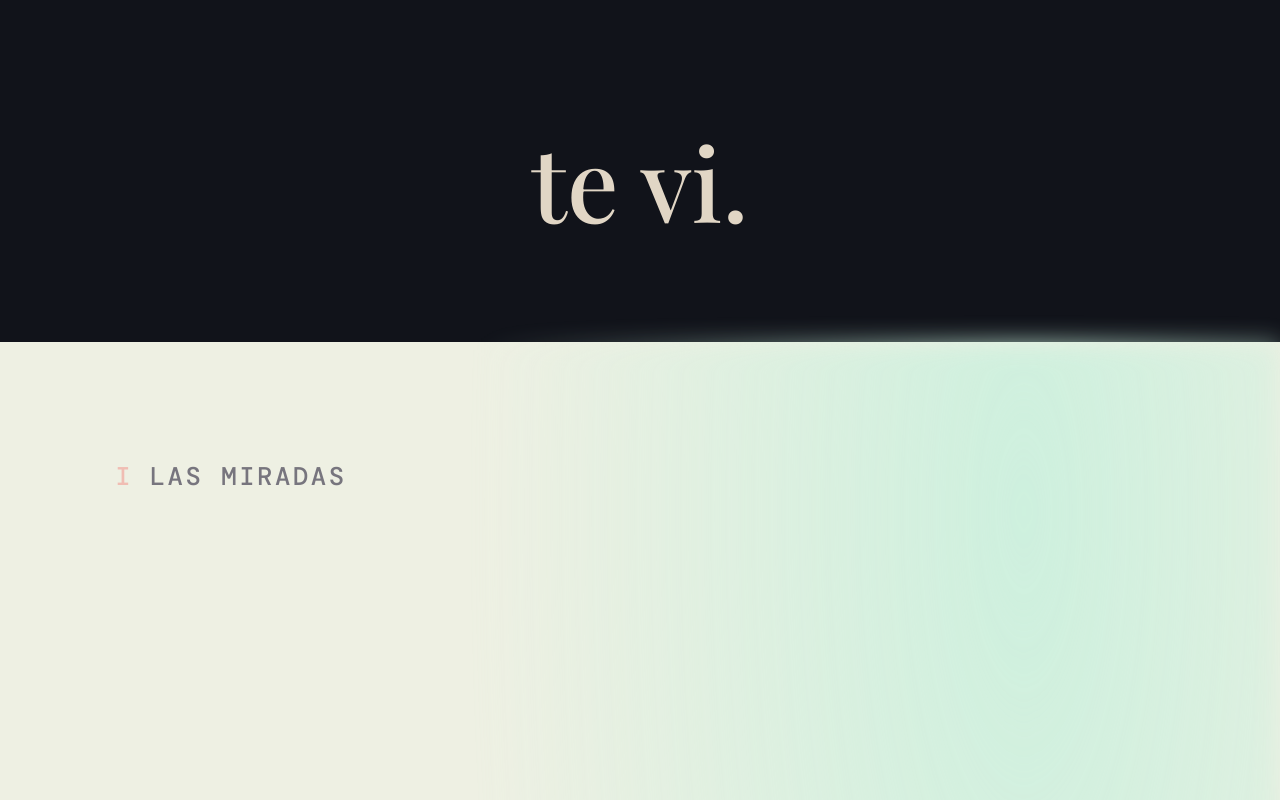
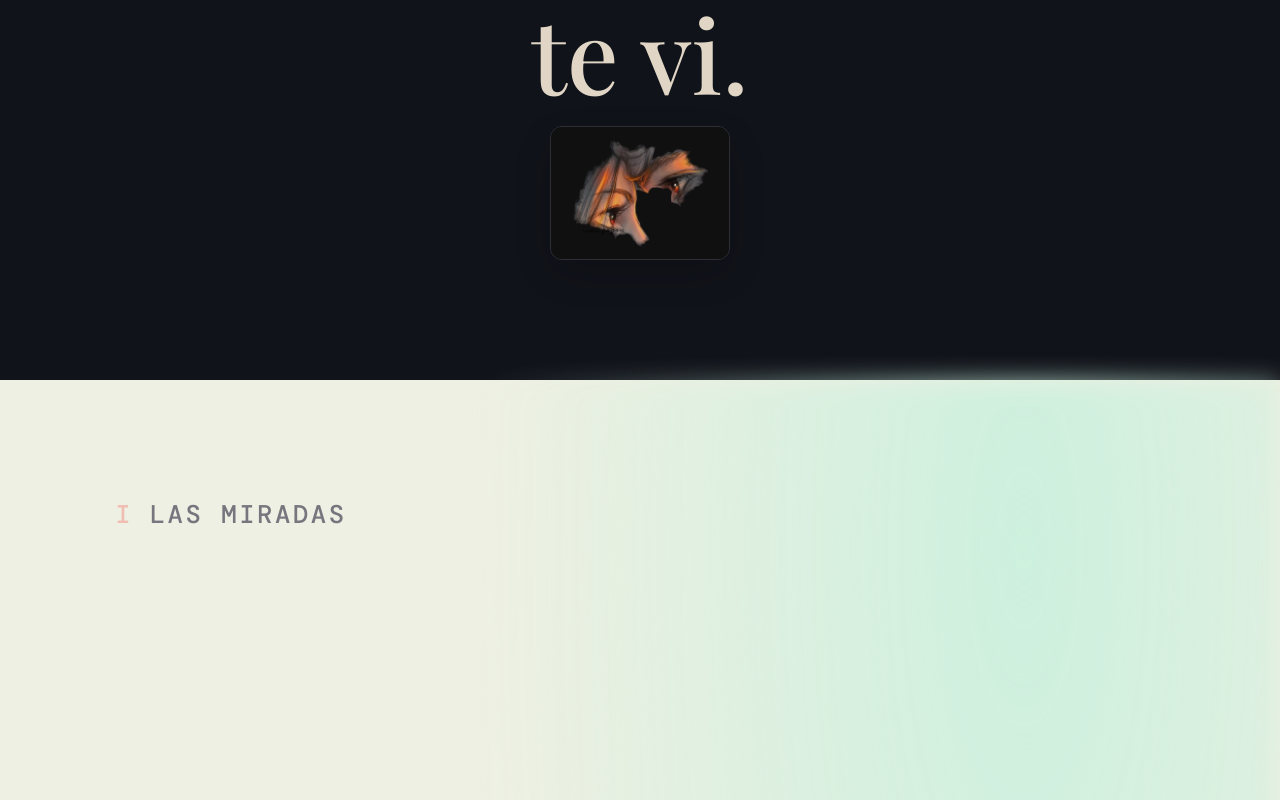
Before and after one commit to arrow98-hub/before-i-knew-it-was-you, a React (Vite) app: page / in a window 1280 px wide. Shown: the part 2480-3280 px from the top of the page. Built offline with nearby package versions, Linux system fonts and the light colour scheme; a web font is replaced by a local one.

Commit message:
Eyes_Picture

```diff
--- a/src/components/ScrollStory.tsx
+++ b/src/components/ScrollStory.tsx
@@ -1,22 +1,34 @@
 import { useRef, type CSSProperties } from "react";
 import { usePhraseReveal } from "../lib/useStoryMotion";
 
-type ScrollStoryProps = { lines: string[]; className?: string };
+type ScrollStoryProps = {
+  lines: string[];
+  className?: string;
+  step?: number;
+  startOffset?: number;
+  endPadding?: number;
+};
 
 /** A mobile-first narrative cadence: one thought arrives as the previous recedes. */
-export function ScrollStory({ lines, className = "" }: ScrollStoryProps) {
+export function ScrollStory({
+  lines,
+  className = "",
+  step = 30,
+  startOffset = 12,
+  endPadding = 24,
+}: ScrollStoryProps) {
   const stage = useRef<HTMLDivElement>(null);
   usePhraseReveal(stage);
   return (
     <div
       ref={stage}
       className={`story-reveal ${className}`}
-      style={{ height: `${lines.length * 30 + 24}vh` } as CSSProperties}
+      style={{ height: `${lines.length * step + endPadding}vh` } as CSSProperties}
     >
       {lines.map((line, index) => (
         <p
           className="story-line"
-          style={{ top: `${index * 30 + 12}vh` } as CSSProperties}
+          style={{ top: `${index * step + startOffset}vh` } as CSSProperties}
           key={`${index}-${line}`}
         >
           {line}
--- a/src/story/Story.tsx
+++ b/src/story/Story.tsx
@@ -121,12 +121,31 @@ export function Story() {
           <Music2 size={18} />
           <span>{isPlaying ? "Pausar música" : "Escuchar esta historia"}</span>
         </button>
-        <ScrollStory className="prologue-story" lines={story.prologue} />
+        <ScrollStory
+          className="prologue-story"
+          lines={story.prologue}
+          endPadding={8}
+        />
         <p className="te-vi">te vi.</p>
+        <img
+          className="story-image"
+          src="/images/eyes.jpg"
+          alt="Una mirada en primer plano"
+        />
       </Chapter>
       <Chapter id="looks" number="I" title="Las miradas" mood="looks">
         <div className="aurora" />
-        <ScrollStory lines={story.looks} />
+        <ScrollStory
+          className="looks-story"
+          lines={story.looks}
+          startOffset={2}
+          endPadding={8}
+        />
+        <img
+          className="story-image"
+          src="/images/eyes.jpg"
+          alt="Una mirada en primer plano"
+        />
       </Chapter>
       <SceneTransition tone="to-cold" />
       <Chapter id="almost" number="II" title="El casi" mood="almost">
--- a/src/styles.css
+++ b/src/styles.css
@@ -496,6 +496,28 @@ main {
 .prologue-story .story-line:first-child {
   top: 2vh !important;
 }
+.story-image {
+  position: relative;
+  z-index: 3;
+  display: block;
+  width: min(180px, 42vw);
+  height: auto;
+  margin: 5vh auto 0;
+  border: 1px solid #ffffff24;
+  border-radius: 12px;
+  opacity: 0.88;
+  box-shadow: 0 14px 40px #00000030;
+  object-fit: cover;
+}
+.prologue .story-image {
+  margin-top: 4vh;
+}
+.looks-story {
+  margin-top: 0;
+}
+.looks .story-image {
+  margin-top: 2vh;
+}
 .te-vi {
   position: relative;
   z-index: 3;
```
Also changed, not shown: public/images/eyes.jpg (added).
